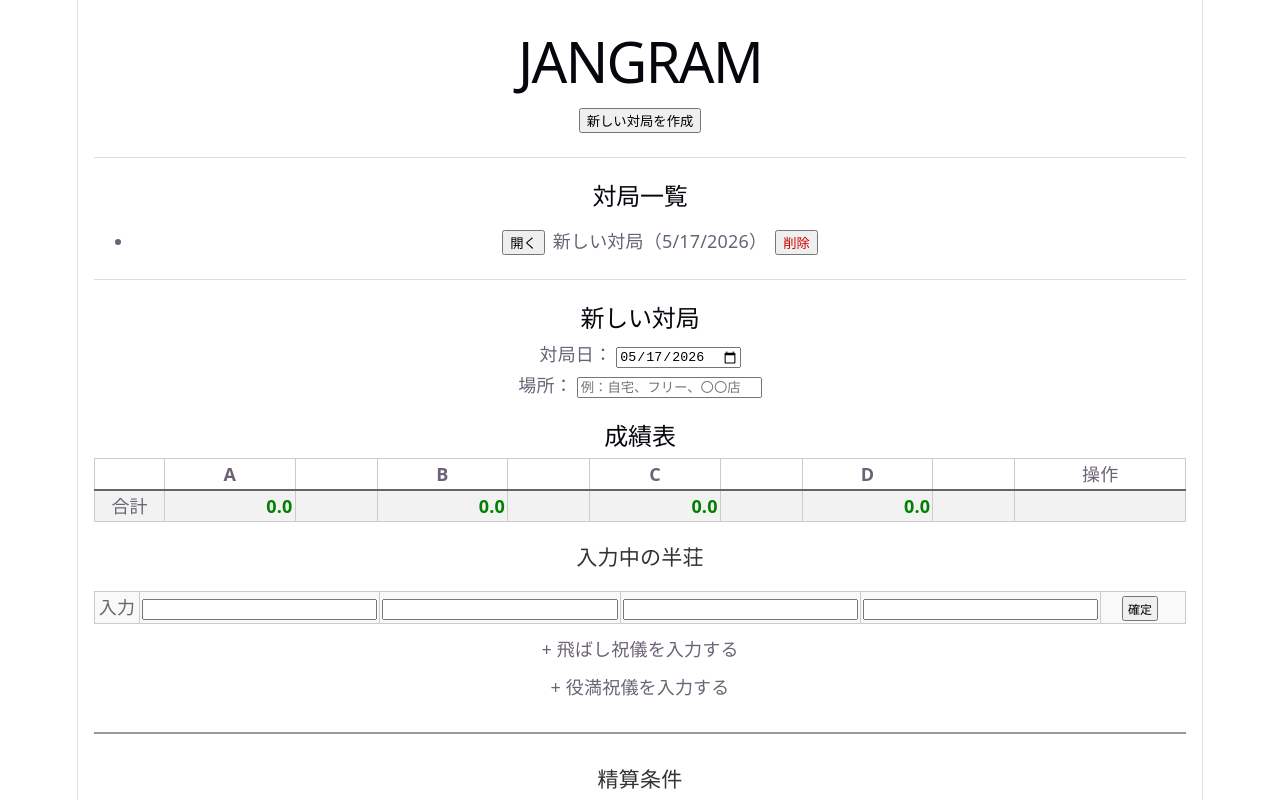
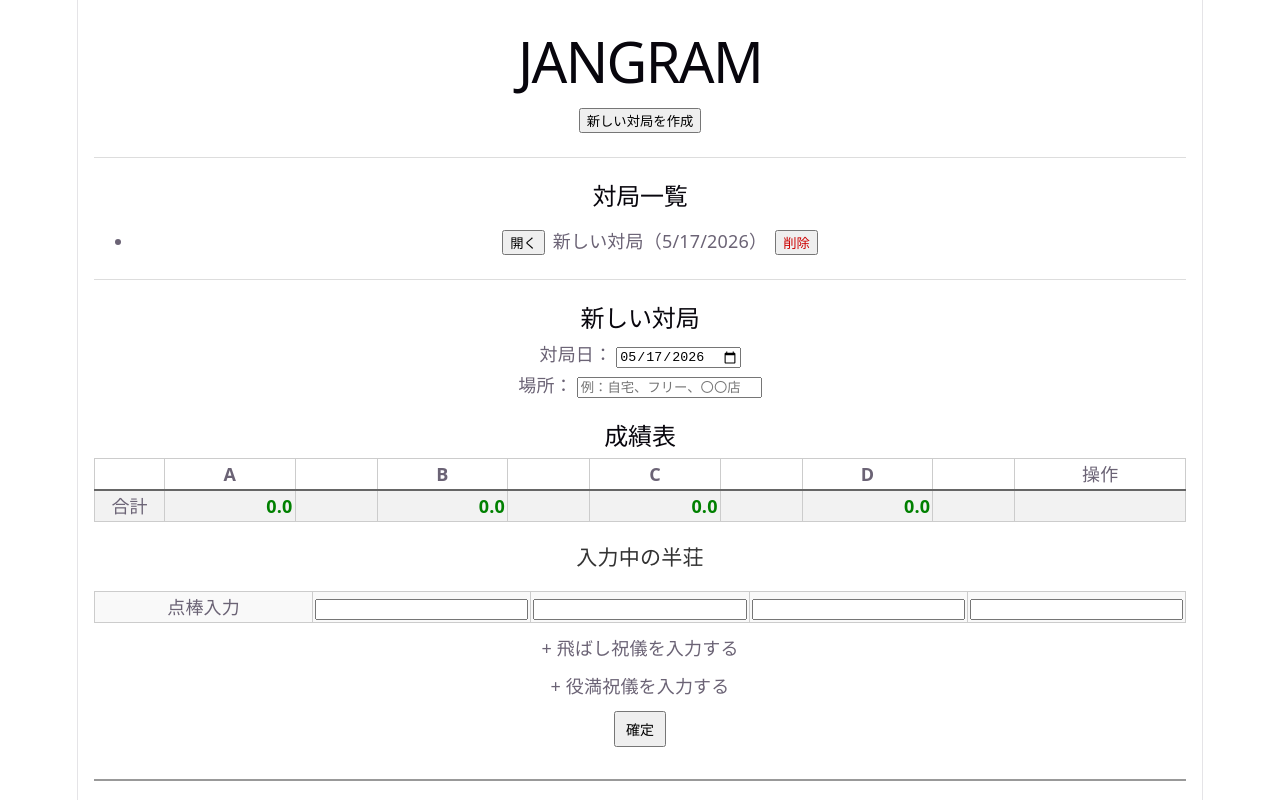
Before and after one commit to iizawild/jangram, a React (Vite) app in the folder jangram-app/: page / in a window 1280 px wide. Both pictures are taken after a click on the button "新しい対局を作成". Shown: the top 800 px of the page. Built offline with nearby package versions, Linux system fonts and the light colour scheme.

Commit message:
確定ボタンの配置を変更

```diff
--- a/jangram-app/src/App.tsx
+++ b/jangram-app/src/App.tsx
@@ -673,34 +673,9 @@ type InputSectionProps = {
 
   firstInputRef: React.RefObject<HTMLInputElement | null>
 
-  mode: Mode
-  setMode: React.Dispatch<React.SetStateAction<Mode>>
-
-  setActiveRoundIndex: React.Dispatch<
-    React.SetStateAction<number | null>
-  >
-
-  emptyScores: Record<Player, ScoreState>
-
-  validateYakumanInput: () => boolean
-  buildEvents: () => Round["events"]
   normalizeScores: (
     scores: Record<Player, ScoreState>
   ) => Record<Player, ScoreState>
-
-  setCurrentSession: React.Dispatch<
-    React.SetStateAction<Session | null>
-  >
-
-  setSessions: React.Dispatch<
-    React.SetStateAction<Session[]>
-  >
-
-  resetYakumanState: () => void
-
-  activeRoundIndex: number | null
-
-  deleteRound: () => void
 }
 
 function InputSection({
@@ -708,18 +683,7 @@ function InputSection({
   inputScores,
   setInputScores,
   firstInputRef,
-  mode,
-  setMode,
-  setActiveRoundIndex,
-  emptyScores,
-  validateYakumanInput,
-  buildEvents,
   normalizeScores,
-  setCurrentSession,
-  setSessions,
-  resetYakumanState,
-  activeRoundIndex,
-  deleteRound
 }: InputSectionProps) {
   return (
 
@@ -741,11 +705,11 @@ function InputSection({
               border: "1px solid #ccc",
               padding: "2px",
               fontWeight: "bold",
-              width: "40px",
               whiteSpace: "nowrap",
+              minWidth: "60px",
             }}
           >
-            入力
+            点棒入力
           </td>
 
           {/* 各プレイヤー入力欄 */}
@@ -781,156 +745,10 @@ function InputSection({
               />
             </td>
           ))}
-
-          <td
-            style={{
-              border: "1px solid #ccc",
-              padding: "2px",
-              textAlign: "center",
-              width: "80px",
-              whiteSpace: "nowrap"
-            }}
-          >
-            <>
-              {/* === キャンセル（edit / delete のときだけ表示） === */}
-              {mode === "edit" && (
-                <button
-                  onClick={() => {
-                    setMode("idle")
-                    setActiveRoundIndex(null)
-                    setInputScores(emptyScores)
-
-                    // ★ 祝儀UIの状態もリセット
-                    resetYakumanState()
-                  }}
-                  style={{
-                    marginRight: "6px",
-                    padding: "2px 4px",
-                    fontSize: "12px"
-                  }}
-                >
-                  取り消し
-                </button>
-              )}
-
-              {/* === 確定 === */}
-              <button
-                onClick={() => {
-                  // ===== 新規追加 =====
-                  if (mode === "idle") {
-
-                    if (!validateYakumanInput()) return
-
-                    const events = buildEvents()
-                    const normalized = normalizeScores(inputScores)
-
-                    // ✅ イベントがあるか安全に判定
-                    const hasEvents =
-                      !!(events?.tobashi?.length || events?.yakuman?.length)
-
-                    setCurrentSession(prev => {
-                      if (!prev) return prev
-
-                      const round: Round =
-                        hasEvents
-                          ? { scores: normalized, events }
-                          : { scores: normalized }
-
-                      const updated = {
-                        ...prev,
-                        rounds: [...prev.rounds, round],
-                      }
-
-                      // ✅ sessions 側も必ず更新
-                      setSessions(sessions =>
-                        sessions.map(s => (s.id === updated.id ? updated : s))
-                      )
-
-                      return updated
-                    })
-
-                    setInputScores(emptyScores)
-
-                    // ★ 祝儀UIの状態もリセット
-                    resetYakumanState()
-
-                    return
-                  }
-
-                  // ===== 修正確定 =====
-                  if (mode === "edit" && activeRoundIndex !== null) {
-
-                    if (!validateYakumanInput()) return
-
-                    const events = buildEvents()
-                    const normalized = normalizeScores(inputScores)
-
-                    // ✅ eventsが実際にあるか安全に判定
-                    const hasEvents =
-                      !!(events?.tobashi?.length || events?.yakuman?.length)
-
-                    setCurrentSession(prev => {
-                      if (!prev || activeRoundIndex === null) return prev
-
-                      const round: Round =
-                        hasEvents
-                          ? { scores: normalized, events }
-                          : { scores: normalized }
-
-                      const updated = {
-                        ...prev,
-                        rounds: prev.rounds.map((r, i) =>
-                          i === activeRoundIndex
-                            ? round
-                            : r
-                        ),
-                      }
-
-                      setSessions(sessions =>
-                        sessions.map(s => (s.id === updated.id ? updated : s))
-                      )
-
-                      return updated
-                    })
-
-                    setMode("idle")
-                    setActiveRoundIndex(null)
-                    setInputScores(emptyScores)
-
-                    // ★ 祝儀UIの状態もリセット
-                    resetYakumanState()
-
-                    return
-                  }
-
-                }}
-
-                style={{
-                  marginRight: "6px",
-                  padding: "2px 4px",
-                  fontSize: "12px"
-                }}
-              >
-                {mode === "idle" && "確定"}
-                {mode === "edit" && "修正確定"}
-              </button>
-
-              {mode === "edit" && (
-                <button
-                  onClick={deleteRound}
-                  style={{
-                    marginRight: "6px",
-                    padding: "2px 4px",
-                    fontSize: "12px",
-                    color: "red"
-                  }}
-                >
-                  削除確定
-                </button>
-              )}
-            </>
-          </td>
         </tr>
+
+
+
       </tbody>
     </table>
   )
@@ -1266,13 +1084,6 @@ function BonusSection({
         </div>
       )}
 
-      <hr
-        style={{
-          margin: "32px 0",
-          border: "none",
-          borderTop: "2px solid #999",
-        }}
-      />
     </>
   )
 }
@@ -1785,18 +1596,7 @@ function App() {
             inputScores={inputScores}
             setInputScores={setInputScores}
             firstInputRef={firstInputRef}
-            mode={mode}
-            setMode={setMode}
-            setActiveRoundIndex={setActiveRoundIndex}
-            emptyScores={emptyScores}
-            validateYakumanInput={validateYakumanInput}
-            buildEvents={buildEvents}
             normalizeScores={normalizeScores}
-            setCurrentSession={setCurrentSession}
-            setSessions={setSessions}
-            resetYakumanState={resetYakumanState}
-            activeRoundIndex={activeRoundIndex}
-            deleteRound={deleteRound}
           />
 
           <BonusSection
@@ -1829,6 +1629,147 @@ function App() {
             setYakumanAdjustMap={setYakumanAdjustMap}
             selectedYakumanType={selectedYakumanType}
             needResponsibility={needResponsibility}
+          />
+
+          {/* === ボタン群 === */}
+          <div
+            style={{
+              marginTop: "12px",
+              marginBottom: "8px",
+              display: "flex",
+              justifyContent: "center",
+              gap: "8px",
+              flexWrap: "wrap"
+            }}
+          >
+
+            {/* 取り消し */}
+            {mode === "edit" && (
+              <button
+                onClick={() => {
+                  setMode("idle")
+                  setActiveRoundIndex(null)
+                  setInputScores(emptyScores)
+                  resetYakumanState()
+                }}
+                style={{
+                  padding: "6px 10px",
+                  fontSize: "14px"
+                }}
+              >
+                取り消し
+              </button>
+            )}
+
+            {/* 確定 */}
+            <button
+              onClick={() => {
+
+                if (!validateYakumanInput()) return
+
+                // ===== 新規追加 =====
+                if (mode === "idle") {
+
+                  const events = buildEvents()
+                  const normalized = normalizeScores(inputScores)
+
+                  const hasEvents =
+                    !!(events?.tobashi?.length || events?.yakuman?.length)
+
+                  setCurrentSession(prev => {
+                    if (!prev) return prev
+
+                    const round =
+                      hasEvents
+                        ? { scores: normalized, events }
+                        : { scores: normalized }
+
+                    const updated = {
+                      ...prev,
+                      rounds: [...prev.rounds, round],
+                    }
+
+                    setSessions(s =>
+                      s.map(x => x.id === updated.id ? updated : x)
+                    )
+
+                    return updated
+                  })
+
+                  setInputScores(emptyScores)
+                  resetYakumanState()
+                  return
+                }
+
+                // ===== 修正 =====
+                if (mode === "edit" && activeRoundIndex !== null) {
+
+                  const events = buildEvents()
+                  const normalized = normalizeScores(inputScores)
+
+                  const hasEvents =
+                    !!(events?.tobashi?.length || events?.yakuman?.length)
+
+                  setCurrentSession(prev => {
+                    if (!prev) return prev
+
+                    const round =
+                      hasEvents
+                        ? { scores: normalized, events }
+                        : { scores: normalized }
+
+                    const updated = {
+                      ...prev,
+                      rounds: prev.rounds.map((r, i) =>
+                        i === activeRoundIndex ? round : r
+                      ),
+                    }
+
+                    setSessions(s =>
+                      s.map(x => x.id === updated.id ? updated : x)
+                    )
+
+                    return updated
+                  })
+
+                  setMode("idle")
+                  setActiveRoundIndex(null)
+                  setInputScores(emptyScores)
+                  resetYakumanState()
+                }
+
+              }}
+              style={{
+                padding: "6px 10px",
+                fontSize: "14px"
+              }}
+            >
+              {mode === "idle" && "確定"}
+              {mode === "edit" && "修正確定"}
+            </button>
+
+            {/* 削除 */}
+            {mode === "edit" && (
+              <button
+                onClick={deleteRound}
+                style={{
+                  padding: "6px 10px",
+                  fontSize: "14px",
+                  color: "red"
+                }}
+              >
+                削除確定
+              </button>
+            )}
+
+          </div>
+
+          <hr
+            style={{
+              margin: "32px 0",
+              border: "none",
+              borderTop: "2px solid #999",
+            }}
           />
 
           {/* ⑤ 精算条件（← 下の方へ移動） */}
```
